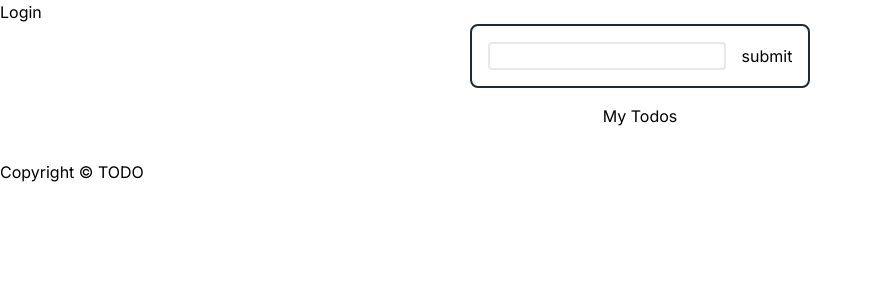
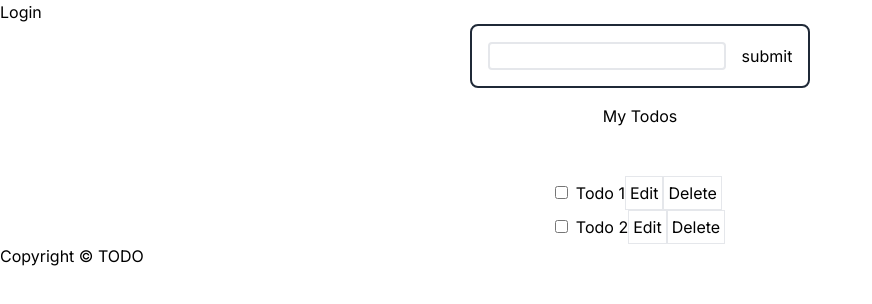
Before and after one commit to gemsessence-shridhar/ReactPractice, a Next.js app: page / in a window 1280 px wide. Shown: the top 304 px of the page, without its empty margins (0-872 px from the left). Built offline with nearby package versions, Linux system fonts and the light colour scheme.

Commit message:
Class - Context - 20 June 2024

```diff
--- a/src/app/page.js
+++ b/src/app/page.js
@@ -1,76 +1,16 @@
 "use client"
 
-import { useReducer } from "react";
-import { orderBy } from "lodash";
+import TodosContextProvider from '@/contexts/TodosContext';
+import AddTodo from '@/components/todo/AddTodo';
 import TodoList from "@/components/todo/TodoList";
-import Clock from '@/components/clock';
-import todoReducer from '@/reducers/todo';
-import styles from "../styles/todos/list.module.css";
 
 const Todo = () => {
-  const [todos, dispatch] = useReducer(todoReducer, [])
-  const initializeTodoObject = () => {
-    return {
-      id: todos.length + 1,
-      isCompleted: false
-    }
-  }
-
-  const handleFormSubmit = (event) => {
-    event.preventDefault();
-
-    const todoObject = initializeTodoObject()
-    const formData = new FormData(event.target);
-    formData.forEach((value, key) => {
-      todoObject[key] = value;
-    })
-
-    dispatch({ type: 'added', newTodo: todoObject });
-
-    event.target.reset();
-  }
-
-  const handleTodoChange = (event, todoId) => {
-    dispatch({
-      type: 'changeCompletion',
-      todoId: todoId,
-      isCompleted: event.target.checked
-    });
-  }
-
-  const handleTodoUpdate = (todoId, todoTitle) => {
-    dispatch({
-      type: 'updated',
-      todoId: todoId,
-      todoTitle: todoTitle
-    });
-  }
-
-  const handleTodoDelete = (todoId) => {
-    dispatch({
-      type: 'deleted',
-      todoId: todoId
-    });
-  }
-
   return (
     <div className={`flex flex-col justify-center items-center gap-4`}>
-      {/* <Clock /> */}
-
-      <form className="border-2 border-gray-800 rounded-lg p-4 w-50" onSubmit={handleFormSubmit}>
-        <input type="text" name="title" className="border-2 rounded mr-4" />
-        <input type="submit" value="submit" />
-        </form>
-
-      <h1 className="mb-8">My Todos</h1>
-      {todos.length > 0 && (
-        <TodoList
-          todos={orderBy(todos, ['id'])}
-          handleTodoChange={handleTodoChange}
-          handleTodoUpdate={handleTodoUpdate}
-          handleTodoDelete={handleTodoDelete}
-        />
-      )}
+      <TodosContextProvider>
+        <AddTodo />
+        <TodoList />
+      </TodosContextProvider>
     </div>
   )
 }
--- /dev/null
+++ b/src/components/todo/AddTodo.jsx
@@ -0,0 +1,37 @@
+"use client"
+
+import { useContext } from "react";
+import { TodosContext, TodoDispatchContext } from "@/contexts/TodosContext";
+
+const AddTodo = () => {
+  const todos = useContext(TodosContext);
+  const dispatch = useContext(TodoDispatchContext);
+
+  const initializeTodoObject = () => {
+    return {
+      id: todos.length + 1,
+      isCompleted: false
+    }
+  }
+
+  const handleFormSubmit = (event) => {
+    event.preventDefault();
+    const todoObject = initializeTodoObject()
+    const formData = new FormData(event.target);
+    formData.forEach((value, key) => {
+      todoObject[key] = value;
+    })
+
+    dispatch({ type: 'added', newTodo: todoObject });
+    event.target.reset();
+  }
+
+  return (
+    <form className="border-2 border-gray-800 rounded-lg p-4 w-50" onSubmit={handleFormSubmit}>
+      <input type="text" name="title" className="border-2 rounded mr-4" />
+      <input type="submit" value="submit" />
+    </form>
+  )
+}
+
+export default AddTodo;
--- a/src/components/todo/Todo.js
+++ b/src/components/todo/Todo.js
@@ -1,5 +1,6 @@
 "use client"
-import { useState } from "react";
+import { useState, useContext } from "react";
+import { TodoDispatchContext } from "@/contexts/TodosContext";
 
 const Todo = ({
   id,
@@ -7,16 +8,23 @@ const Todo = ({
   details,
   isCompleted,
   dueDate,
-  handleTodoChange,
-  handleTodoUpdate,
-  handleTodoDelete
 }) => {
+  const dispatch = useContext(TodoDispatchContext);
+
   const [currentTodoTitle, setCurrentTodoTitle] = useState(title);
   const [isEditing, setIsEditing] = useState(false);
 
+  const handleTodoChange = (event) => {
+    dispatch({ type: 'changeCompletion', todoId: id, isCompleted: event.target.checked });
+  }
+
   const handleEdit = () => {
     setIsEditing(!isEditing);
-    handleTodoUpdate(id, currentTodoTitle);
+    dispatch({ type: 'updated', todoId: id, todoTitle: currentTodoTitle });
+  }
+
+  const handleTodoDelete = () => {
+    dispatch({ type: 'deleted', todoId: id });
   }
 
   return (
@@ -26,7 +34,7 @@ const Todo = ({
         value={title}
         className="mr-2"
         checked={isCompleted}
-        onChange={(event) => handleTodoChange(event, id)}
+        onChange={(event) => handleTodoChange(event)}
       />
 
       {isEditing ? (
@@ -40,7 +48,7 @@ const Todo = ({
       )}
 
       <button className="border p-1" onClick={handleEdit}>Edit</button>
-      <button className="border p-1" onClick={() => handleTodoDelete(id)}>Delete</button>
+      <button className="border p-1" onClick={handleTodoDelete}>Delete</button>
     </li>
   )
 }
--- a/src/components/todo/TodoList.js
+++ b/src/components/todo/TodoList.js
@@ -1,18 +1,25 @@
+import { useContext } from "react";
+import { orderBy } from "lodash";
+import { TodosContext } from '@/contexts/TodosContext';
 import Todo from "./Todo";
 
-const TodoList = ({ todos, handleTodoChange, handleTodoUpdate, handleTodoDelete }) => {
+const TodoList = () => {
+  const todos = useContext(TodosContext);
+  const orderedTodos = orderBy(todos, ['id']);
+
+  if (todos.length <= 0) {
+    return null;
+  }
+
   return (
-    <ul>
-      {todos.map((todo, index) => (
-        <Todo
-          key={`todo-${index}`}
-          handleTodoChange={handleTodoChange}
-          handleTodoUpdate={handleTodoUpdate}
-          handleTodoDelete={handleTodoDelete}
-          {...todo}
-        />
-      ))}
-    </ul>
+    <>
+      <h1 className="mb-8">My Todos</h1>
+      <ul>
+        {orderedTodos.map((todo, index) => (
+          <Todo key={`todo-${index}`} {...todo} />
+        ))}
+      </ul>
+    </>
   )
 }
 
--- /dev/null
+++ b/src/contexts/TodosContext.js
@@ -0,0 +1,34 @@
+import { createContext, useReducer } from "react";
+import todoReducer from "@/reducers/todo";
+
+export const TodosContext = createContext();
+export const TodoDispatchContext = createContext();
+
+const initialTodos = [
+  {
+    id: "1",
+    title: "Todo 1",
+    isCompleted: false,
+    dueDate: new Date()
+  },
+  {
+    id: "2",
+    title: "Todo 2",
+    isCompleted: false,
+    dueDate: new Date()
+  }
+]
+
+const TodosContextProvider = ({ children }) => {
+  const [todos, dispatch] = useReducer(todoReducer, initialTodos)
+
+  return (
+    <TodosContext.Provider value={todos}>
+      <TodoDispatchContext.Provider value={dispatch}>
+        {children}
+      </TodoDispatchContext.Provider>
+    </TodosContext.Provider>
+  )
+}
+
+export default TodosContextProvider;
```
